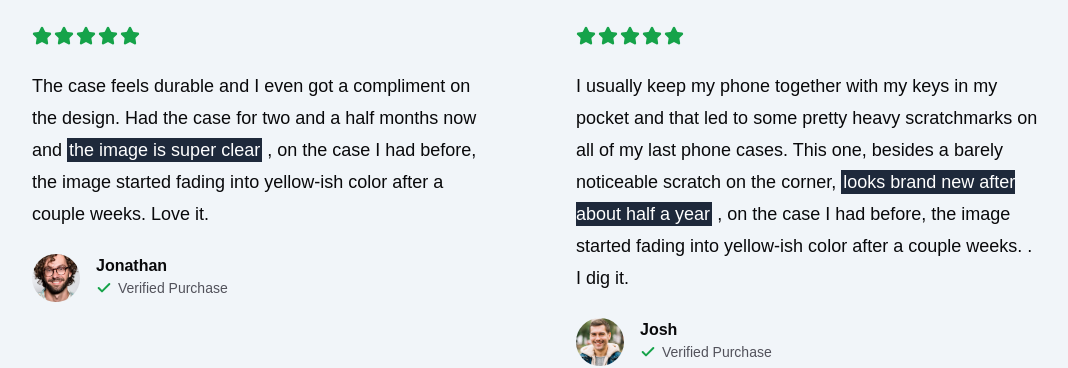
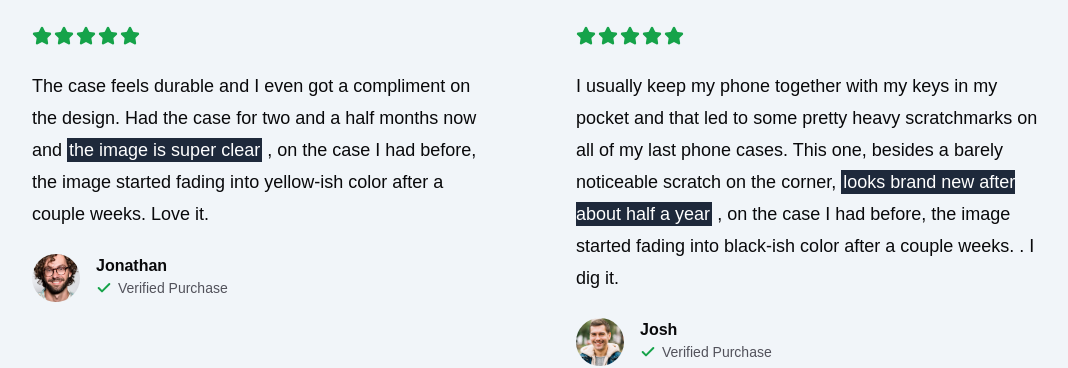
Before and after one commit to relhe/casecobra-ecom, a Next.js app: page / in a window 1280 px wide. Shown: the part 1282-1650 px from the top of the page, without its empty margins (64-1132 px from the left). Built offline with nearby package versions, Linux system fonts and the light colour scheme; no server answers.

Commit message:
RL | fix | add color change

```diff
--- a/src/app/page.tsx
+++ b/src/app/page.tsx
@@ -227,7 +227,7 @@ export default function Home() {
                                     looks brand new after about half a year
                                 </span>{' '}
                                 , on the case I had before, the image started
-                                fading into yellow-ish color after a couple
+                                fading into black-ish color after a couple
                                 weeks. . I dig it.
                             </div>
                             <div className="flex gap-4 mt-2">
```
